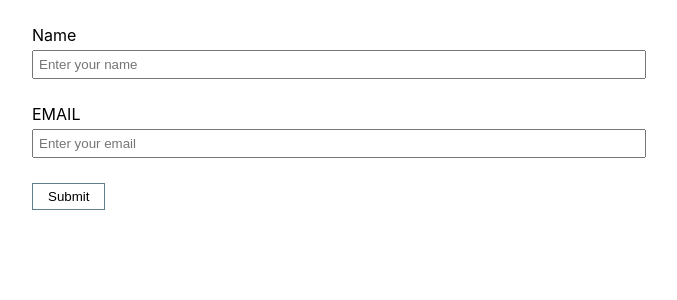
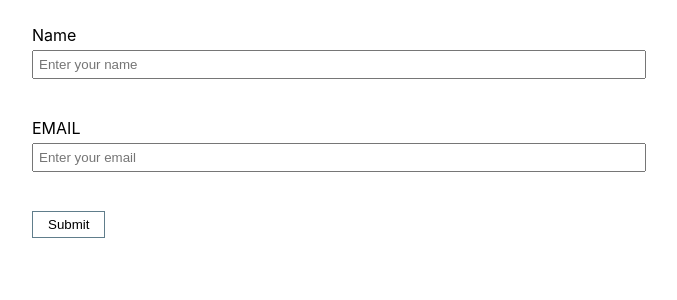
Before and after one commit to kharioki/react-forms, a React (Create React App) app: page / in a window 1280 px wide. Shown: the top 300 px of the page, without its empty margins (308-985 px from the left). Built offline with nearby package versions, Linux system fonts and the light colour scheme.

Commit message:
dispalying errors with touched

```diff
--- a/src/Error.jsx
+++ b/src/Error.jsx
@@ -1,7 +1,7 @@
 import React from 'react';
 
 const Error = ({ touched, message }) => {
-  if (touched === false) {
+  if (!touched) {
     return <div className="form-message invalid">&nbsp;</div>;
   }
 
--- a/src/FormikForm.jsx
+++ b/src/FormikForm.jsx
@@ -1,6 +1,7 @@
 import React from 'react';
 import { Formik } from 'formik';
 import * as Yup from 'yup';
+import Error from './Error';
 
 const validationSchema = Yup.object().shape({
   name: Yup.string()
@@ -33,6 +34,7 @@ const FormikForm = () => {
               value={values.name}
               className={touched.name && errors.name ? 'has-error' : null}
             />
+            <Error touched={touched.name} message={errors.name} />
           </div>
 
           <div className="input-row">
@@ -47,6 +49,7 @@ const FormikForm = () => {
               value={values.email}
               className={touched.email && errors.email ? 'has-error' : null}
             />
+            <Error touched={touched.email} message={errors.email} />
           </div>
 
           <div className="input-row">
```
